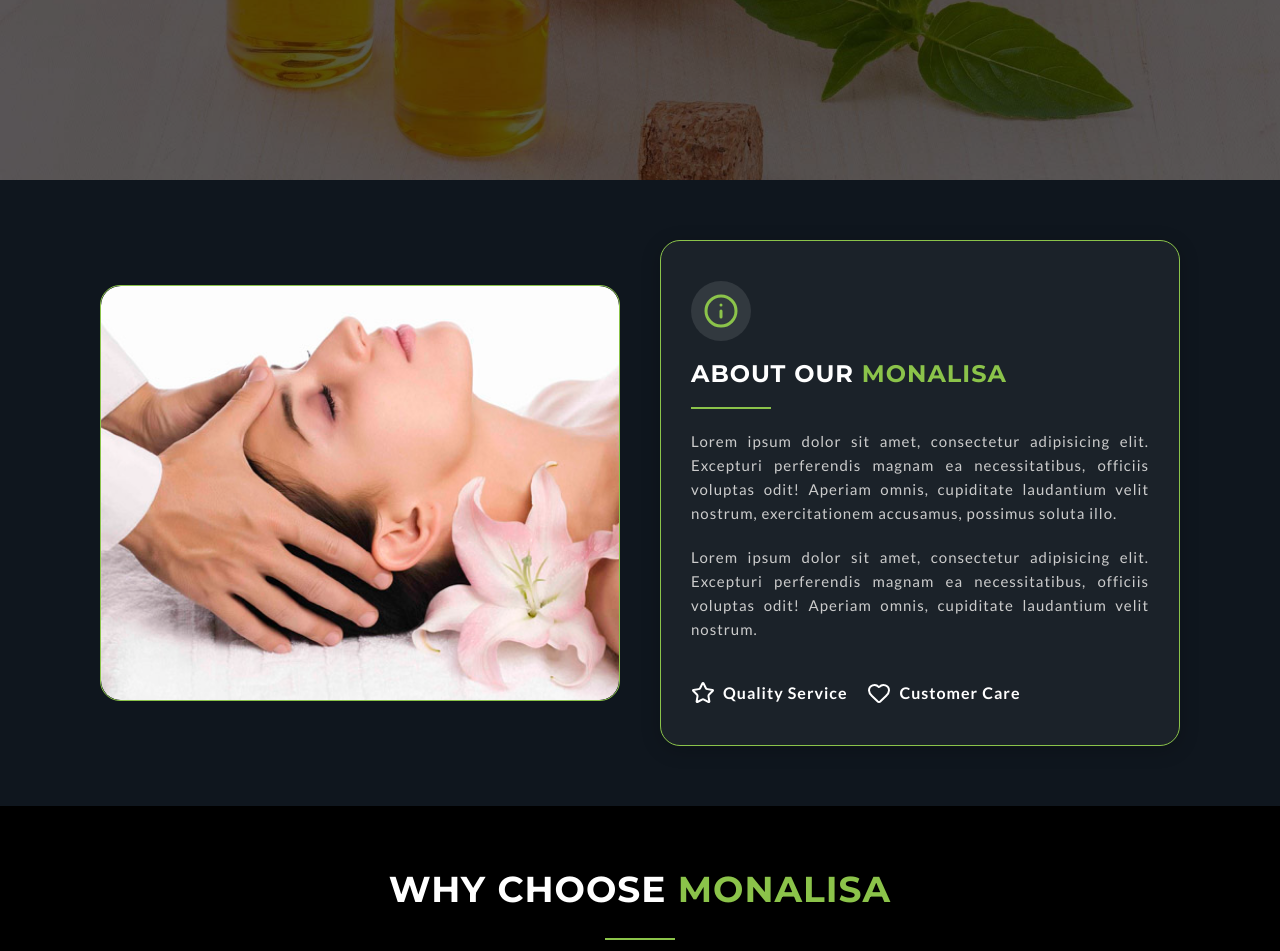
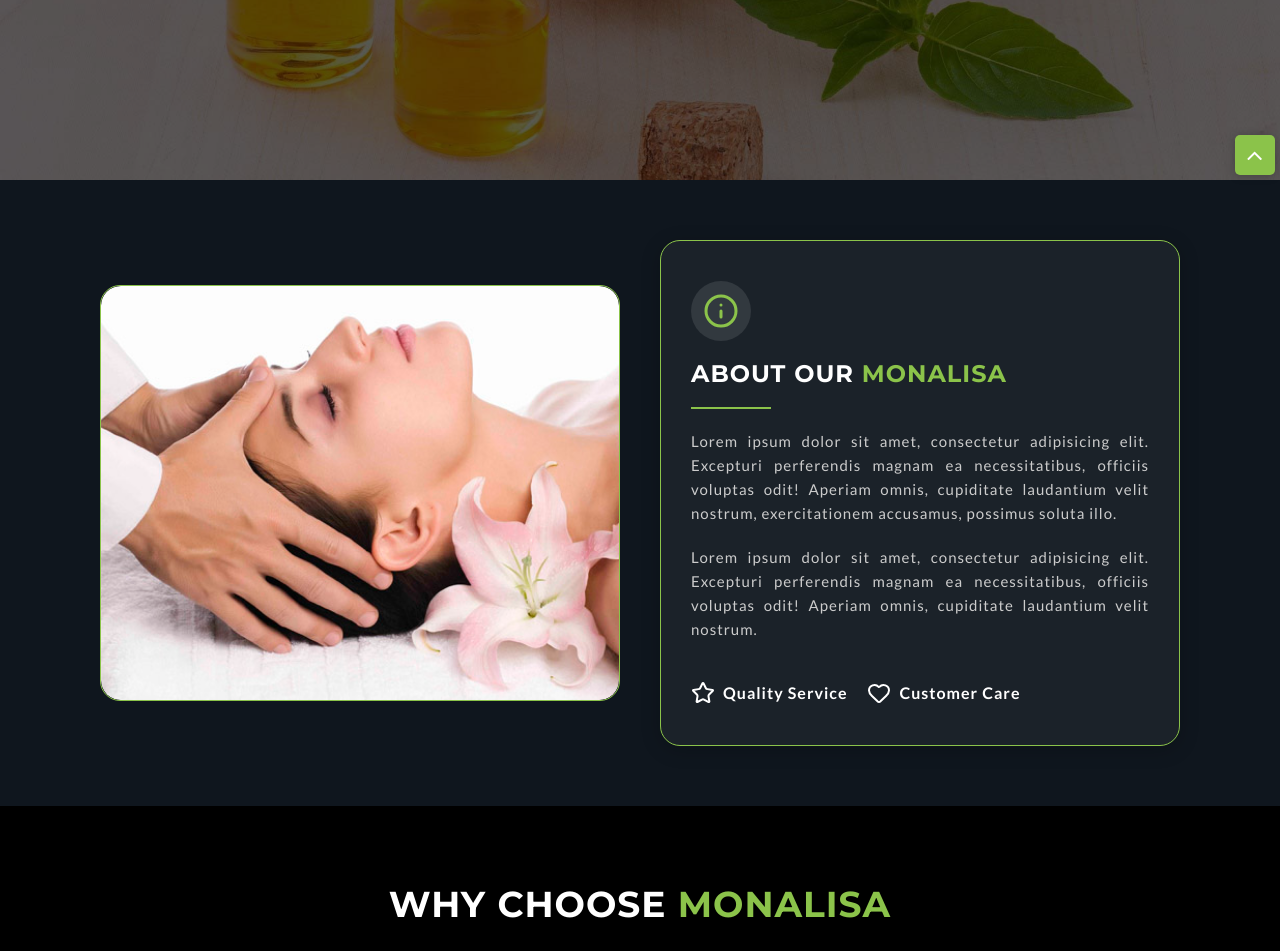
Before and after one commit to sumaiyaSultanaTarin/Monalisa_Updated-2, a React (Create React App) app: page /HomeDefault in a window 1280 px wide. Shown: the part 620-1571 px from the top of the page. Built offline with nearby package versions, Linux system fonts and the light colour scheme.

Commit message:
Fix top control positioning and styling issues

```diff
--- a/public/assets/css/styleL.css
+++ b/public/assets/css/styleL.css
@@ -172,21 +172,24 @@ fieldset {
 .topcontrol {
   background: #8bc34a none repeat scroll 0 0;
   border-radius: 5px;
-  bottom: 5px;
+  bottom: 10px;
   box-shadow: 0 1px 10px 0 rgba(0, 0, 0, 0.2);
   color: #fff;
   cursor: pointer;
   font-size: 26px;
   height: 40px;
   line-height: 40px;
-  opacity: 1;
+  opacity: 1 !important;
   filter: opacity(1);
   position: fixed;
-  right: 5px;
+  right: 10px;
   text-align: center;
   -webkit-transition: all 0.2s ease 0s;
   transition: all 0.2s ease 0s;
   width: 40px;
+    z-index: 99999;
+  display: grid !important;
+  place-items: center;
 }
 .topcontrol:hover {
   background: #222;
@@ -204,7 +207,7 @@ fieldset {
 }
 .section-title h2 {
   color: #333;
-  margin: 0;
+  margin: 15px;
   position: relative;
   text-transform: uppercase;
   padding-bottom: 10px;
@@ -2979,7 +2982,7 @@ figure.effect-apollo:hover p {
 }
 /* Glassy modal card */
 .swal2-glass-modal{
-  background: rgba(255,255,255, 0.82) !important;
+  background: rgba(255,255,255,0.82) !important;
   backdrop-filter: blur(18px) saturate(140%);
   -webkit-backdrop-filter: blur(18px) saturate(140%);
   border-radius: 20px !important;
--- a/src/asset/css/styleD.css
+++ b/src/asset/css/styleD.css
@@ -177,7 +177,7 @@ fieldset {
     font-size: 26px;
     height: 40px;
     line-height: 40px;
-    opacity: 1;
+    opacity: 1 !important;
     filter: opacity(1);
     position: fixed;
     right: 5px;
@@ -185,6 +185,9 @@ fieldset {
     -webkit-transition: all 0.2s ease 0s;
     transition: all 0.2s ease 0s;
     width: 40px;
+    z-index: 99999;
+    display: grid !important;
+    place-items: center;
 }
 .topcontrol:hover {
     background: #222;
@@ -201,7 +204,7 @@ fieldset {
 
 .section-title h2 {
     color: #fff;
-    margin: 0;
+    margin: 15px;
     position: relative;
     text-transform: uppercase;
     padding-bottom: 10px;
```
